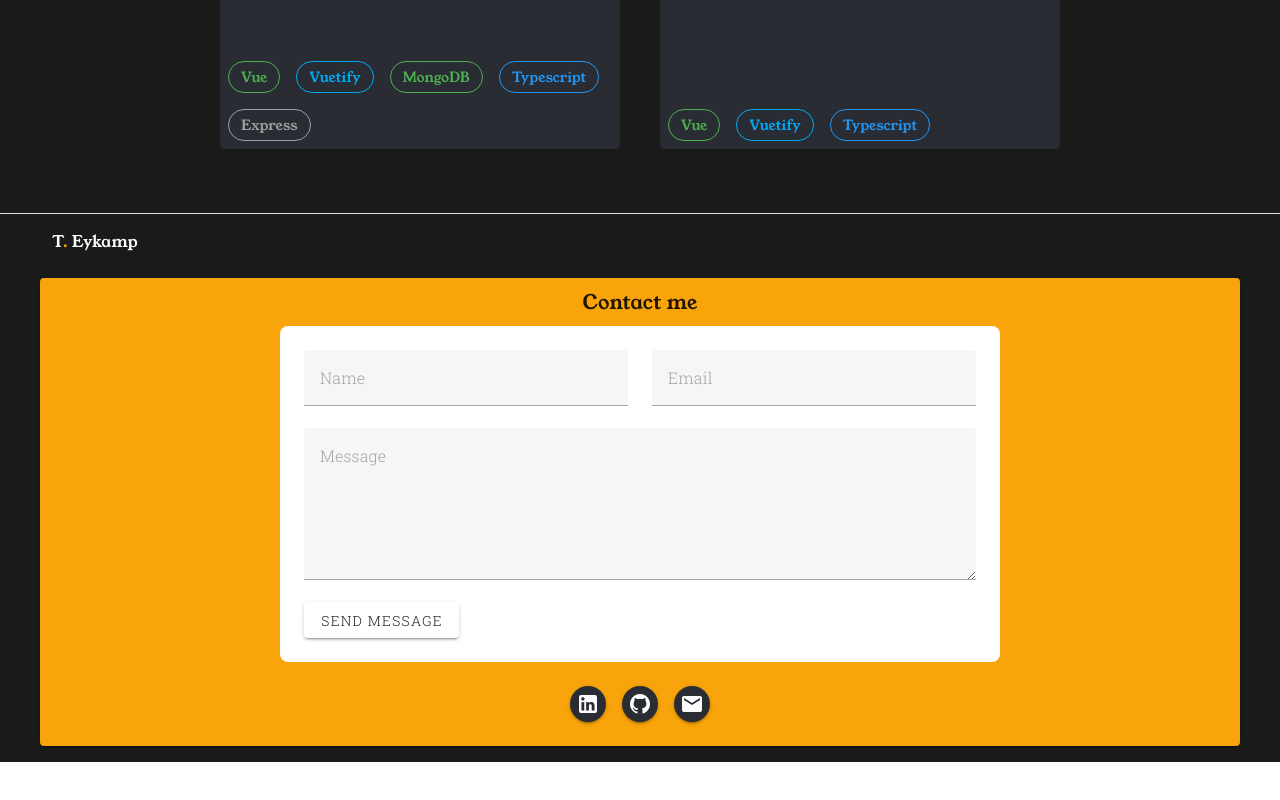
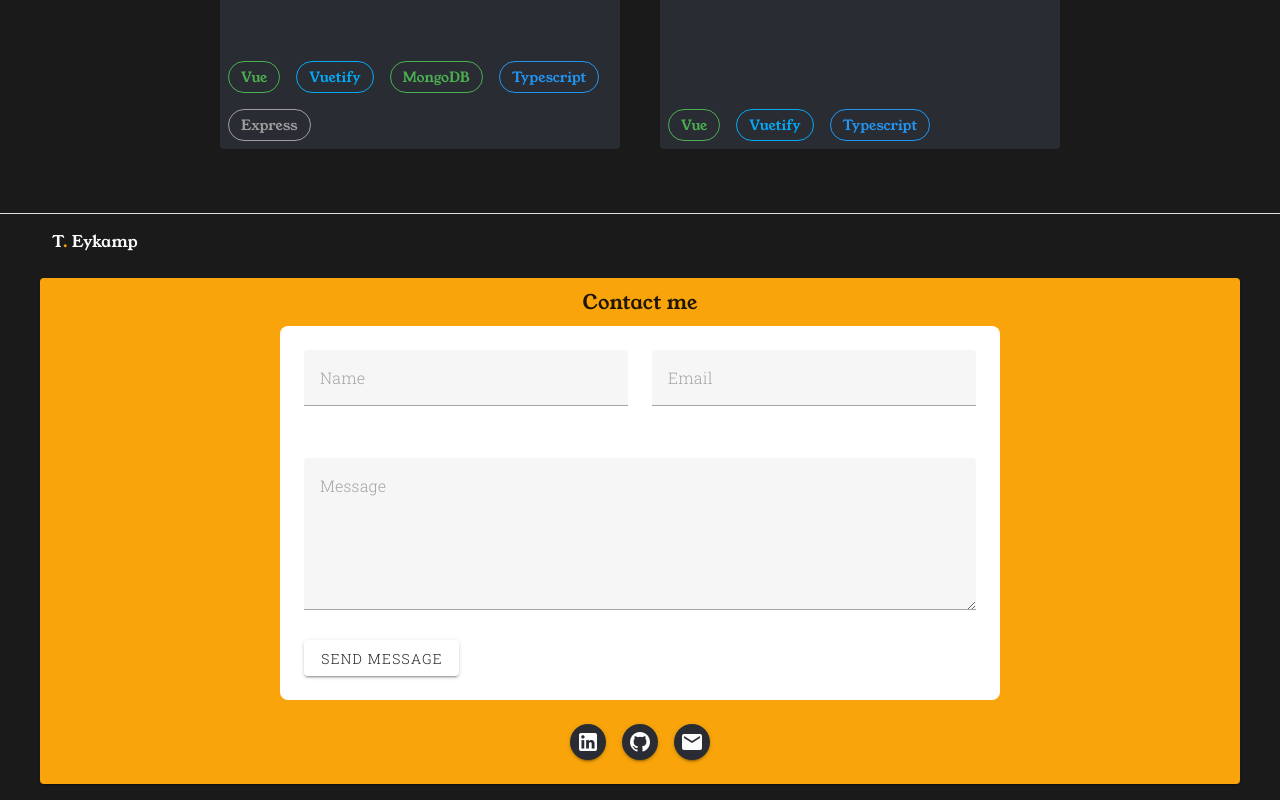
Before and after one commit to teykamp/homepage, a Vue app: page / in a window 1280 px wide. Shown: the part 1814-2614 px from the top of the page. Before the commit the page ends 2576 px from the top, so only its background shows below. Built offline with nearby package versions, Linux system fonts and the light colour scheme.

Commit message:
fix weird spacing issue with email input form

```diff
--- a/src/components/Footer.vue
+++ b/src/components/Footer.vue
@@ -44,7 +44,7 @@
                     <v-col>
                       <v-text-field
                         v-model="contactForm.email"
-                        style="min-width: 300px;"
+                        style="min-width: 300px; margin-bottom: 30px"
                         :rules="emailRules"
                         placeholder="Email"
                       ></v-text-field>
@@ -56,6 +56,7 @@
                     :rules="messageRules"
                   ></v-textarea>
                   <v-btn
+                    class="mt-2"
                     type="submit"
                   >Send Message</v-btn>
                 </v-form>
```
